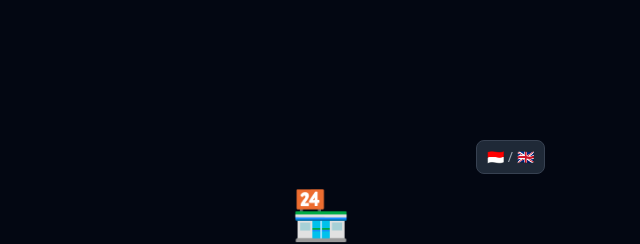
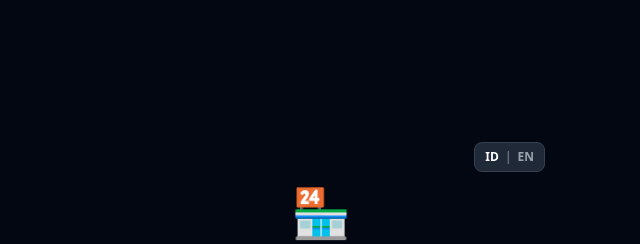
Before and after one commit to boyvalentyas-stack/quickpos, a React (Vite) app: page /#/login in a window 1280 px wide. Shown: the top 244 px of the page, without its empty margins (319-959 px from the left). Built offline with nearby package versions, Linux system fonts and the light colour scheme.

Commit message:
Fix product card titles, language toggle Windows compatibility

```diff
--- a/src/components/LangToggle.jsx
+++ b/src/components/LangToggle.jsx
@@ -6,11 +6,11 @@ export default function LangToggle() {
     <button
       onClick={toggleLang}
       title={lang === 'en' ? 'Switch to Bahasa Indonesia' : 'Switch to English'}
-      className="flex items-center gap-1 bg-gray-800 hover:bg-gray-700 border border-gray-700 px-2.5 py-1.5 rounded-lg text-sm transition-colors select-none"
+      className="flex items-center gap-1.5 bg-gray-800 hover:bg-gray-700 border border-gray-700 px-2.5 py-1.5 rounded-lg text-xs font-bold transition-colors select-none"
     >
-      {lang === 'en' ? '🇬🇧' : '🇮🇩'}
-      <span className="text-gray-400">/</span>
-      {lang === 'en' ? '🇮🇩' : '🇬🇧'}
+      <span className="text-white">{lang === 'en' ? 'EN' : 'ID'}</span>
+      <span className="text-gray-500">|</span>
+      <span className="text-gray-400">{lang === 'en' ? 'ID' : 'EN'}</span>
     </button>
   )
 }
--- a/src/pages/POS.jsx
+++ b/src/pages/POS.jsx
@@ -368,13 +368,13 @@ export default function POS() {
                     : 'border-gray-700 hover:border-violet-500 active:scale-95'
                 }`}>
                   {p.image_url
-                  ? <img src={p.image_url} alt={p.name} className="w-full aspect-square object-cover" />
-                  : <div className="w-full aspect-square bg-gray-700 flex items-center justify-center text-3xl sm:text-4xl">{p.emoji}</div>
+                  ? <img src={p.image_url} alt={p.name} className="w-full aspect-video object-cover" />
+                  : <div className="w-full aspect-video bg-gray-700 flex items-center justify-center text-3xl sm:text-4xl">{p.emoji}</div>
                 }
                 <div className="p-2">
-                  <div className="text-xs sm:text-sm font-bold leading-tight mb-0.5 truncate">{p.name}</div>
-                  <div className="text-violet-400 font-bold text-xs sm:text-sm">{formatRp(p.price)}</div>
-                  <div className={`text-xs mt-0.5 ${
+                <div className="text-xs sm:text-sm font-bold leading-tight mb-0.5 line-clamp-2 text-left">{p.name}</div>
+                <div className="text-violet-400 font-bold text-xs sm:text-sm text-left">{formatRp(p.price)}</div>
+                <div className={`text-xs mt-0.5 text-left ${
                   p.stock === 0 ? 'text-red-400'
                   : p.stock <= 5 ? 'text-amber-400'
                   : 'text-gray-500'
```
Lines whose indentation alone changed are shown as unchanged.
